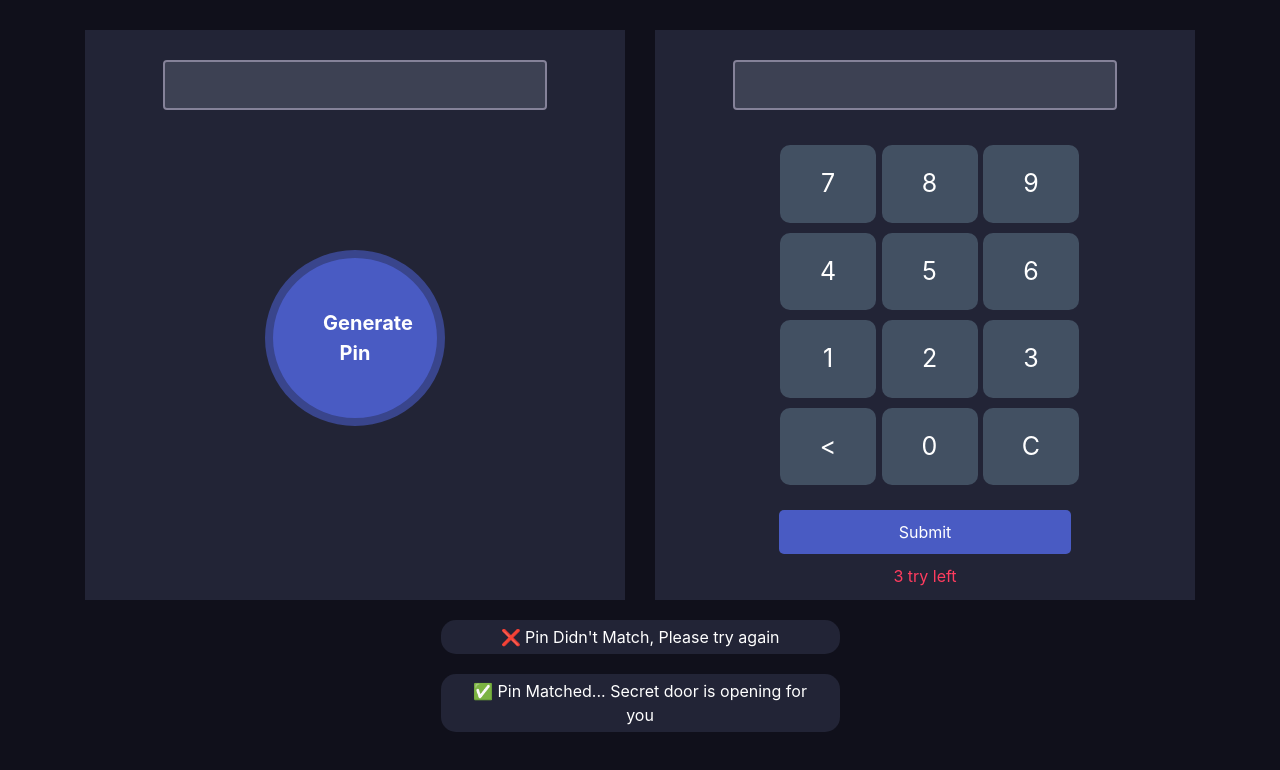
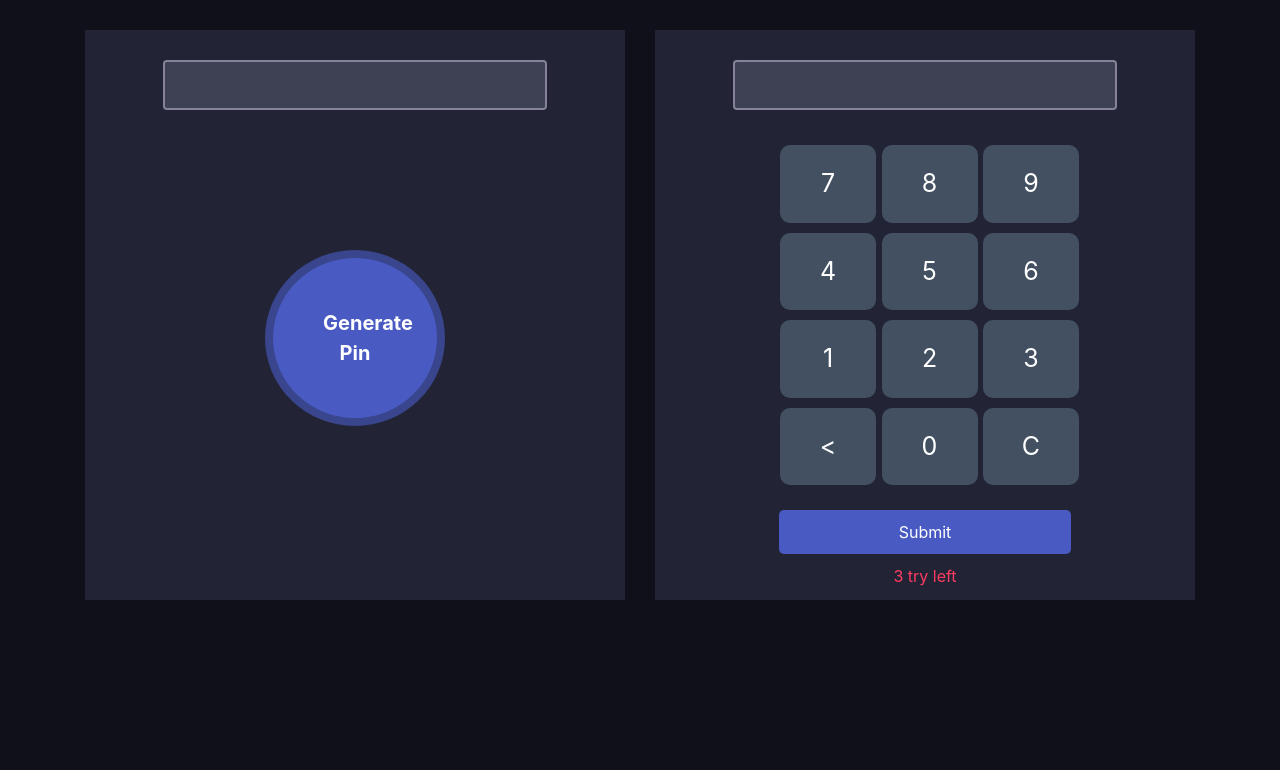
Before and after one commit to rafinrabbi/Pin-Matcher, a plain HTML site: page index.html in a window 1280 px wide. Drawn offline with nearby package versions, Linux system fonts and the light colour scheme.

Commit message:
third commit

```diff
--- a/index.html
+++ b/index.html
@@ -57,7 +57,8 @@
 
     <script>
         // generate pin
-
+        document.getElementById("unmatch").style.display="none";
+        document.getElementById("match").style.display="none";
         const generatePinClick= document.getElementById("generate-pin-click");
         generatePinClick.addEventListener("click", function(){
             document.getElementById("unmatch").style.display="none";
```
